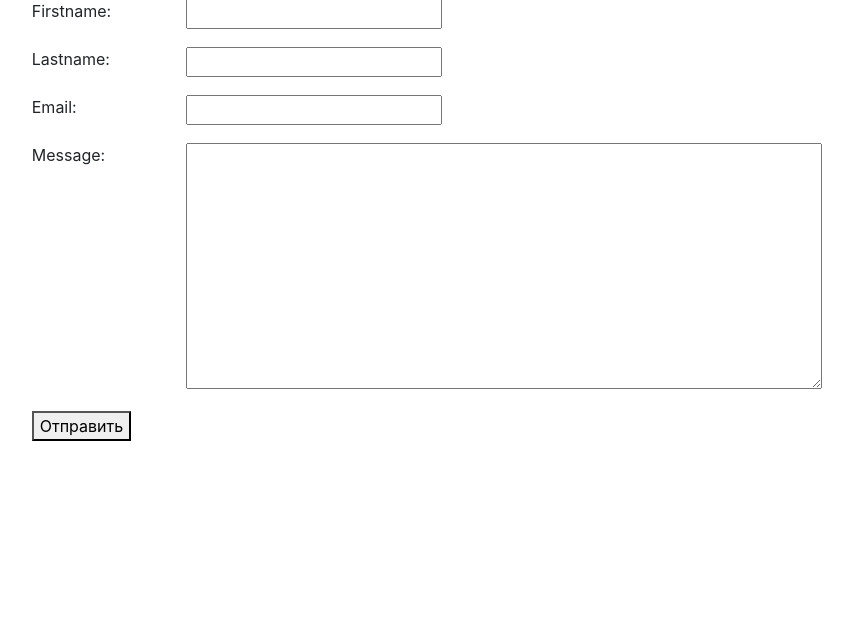
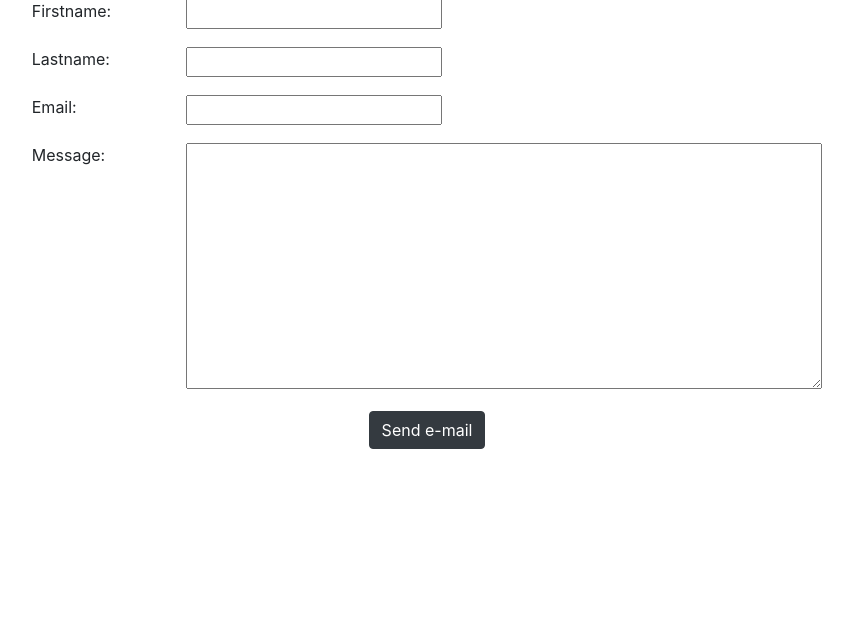
Before and after one commit to NIKITA-76/django-site, a Django app: page /contact_to_mail/ in a window 1280 px wide. Shown: the part 57-697 px from the top of the page, without its empty margins (213-1066 px from the left). Run offline with Django 4.2, Linux system fonts and the light colour scheme.

Commit message:
Some changes

```diff
--- a/DBLOG/templates/contact_mail.html
+++ b/DBLOG/templates/contact_mail.html
@@ -10,7 +10,7 @@
 <body>
 
 {% block content %}
-<div class="container-fluid mb-auto" style="height: 130px;">
+<div class="container-fluid mb-auto" style="height: 330px;">
     <div class="d-flex align-items-center justify-content-center">
         <form action="{% url 'contact' %}" method="post">
             {% csrf_token%}
@@ -19,7 +19,9 @@
 
 
             {% endfor %}
-            <button type="submit">Отправить</button>
+            <div class="d-flex align-items-center justify-content-center">
+                <button type="button" class="btn btn-dark">Send e-mail</button>
+            </div>
         </form>
     </div>
 
```
